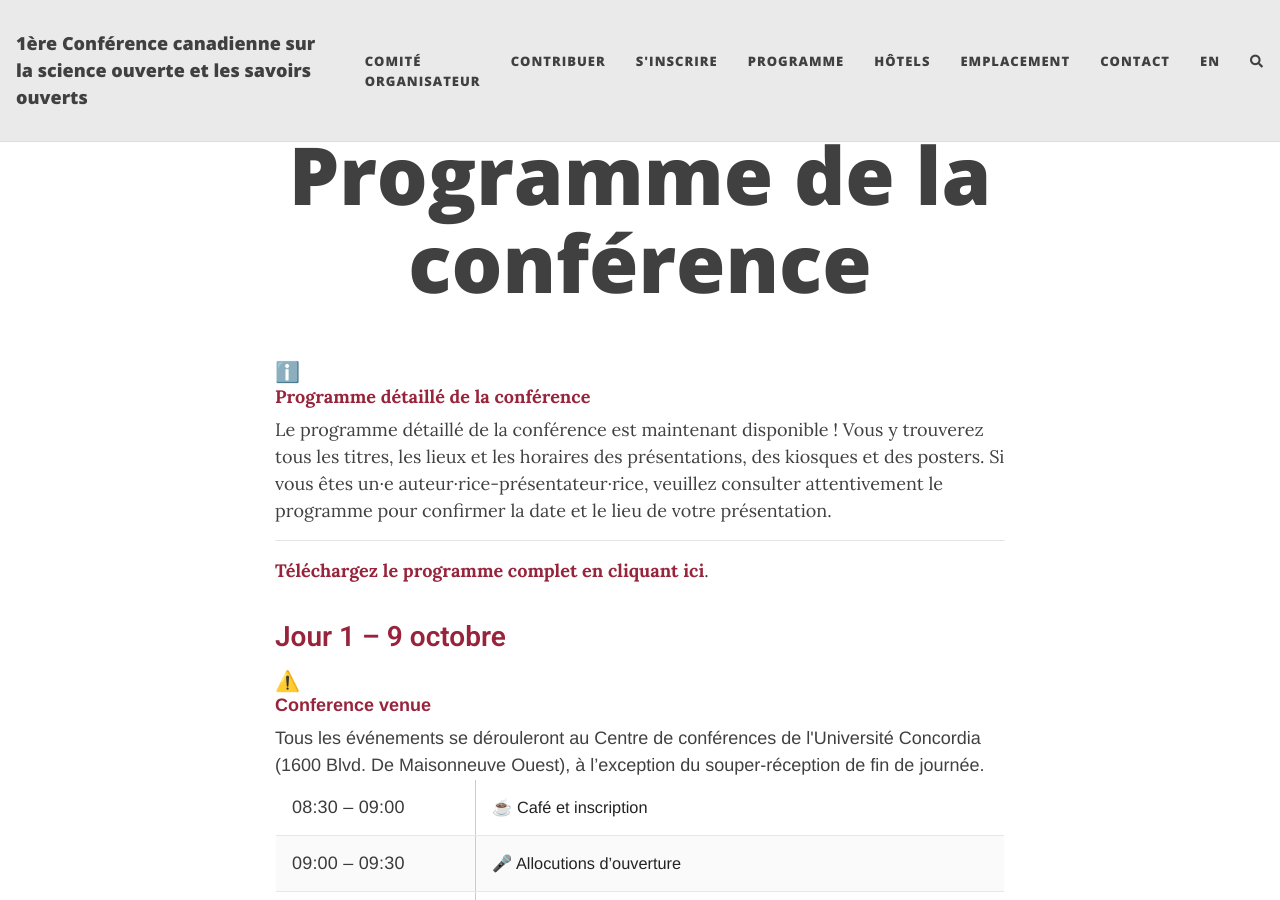
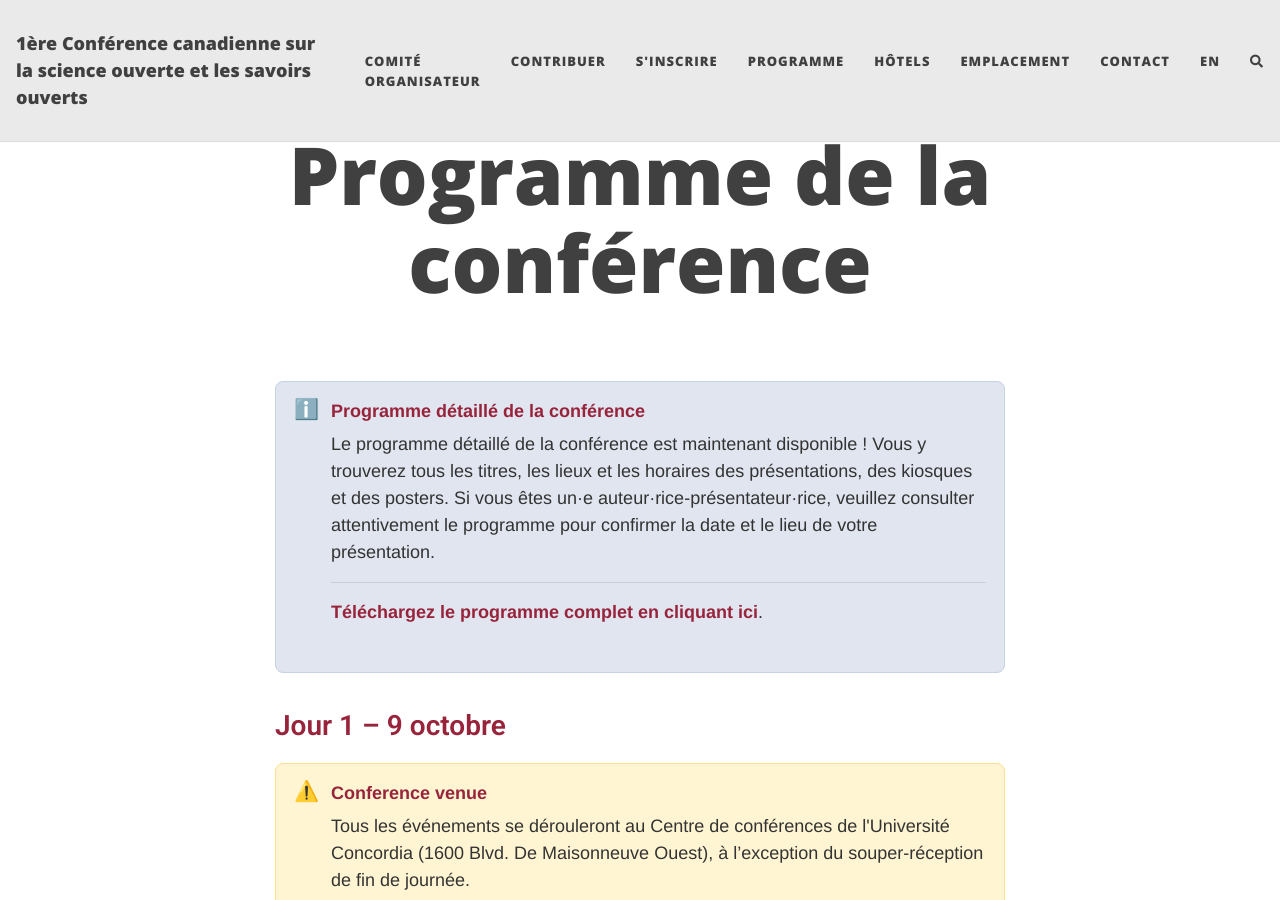
Before and after one commit to oscanada/oscanada.github.io, a Jekyll site: the page built from fr/program.html, in a window 1280 px wide and 900 px high. Built offline with Jekyll 4.4.1, drawn with Linux system fonts in a browser that asks for light colours; nearby versions of some CDN libraries; comment, search, counter and statistics services are not loaded.

Commit message:
Update program.html

```diff
--- a/fr/program.html
+++ b/fr/program.html
@@ -150,7 +150,7 @@ cover-img:
 
 <br>
 
-<div class="callout">
+<div class="callout_info">
   <div class="callout__icon">ℹ️</div>
   <div>
     <p class="callout__title">Programme détaillé de la conférence</p>
@@ -165,7 +165,7 @@ cover-img:
   <main class="schedule">
     <h5>Jour 1 – 9 octobre</h5>
 
-<div class="callout">
+<div class="callout_warning">
   <div class="callout__icon">⚠️</div>
   <div>
     <p class="callout__title">Conference venue</p>
@@ -225,7 +225,7 @@ cover-img:
 
     <h5>Jour 2 – 10 octobre</h5>
 
-    <div class="callout">
+    <div class="callout_warning">
   <div class="callout__icon">⚠️</div>
   <div>
     <p class="callout__title">Conference venue</p>
```
